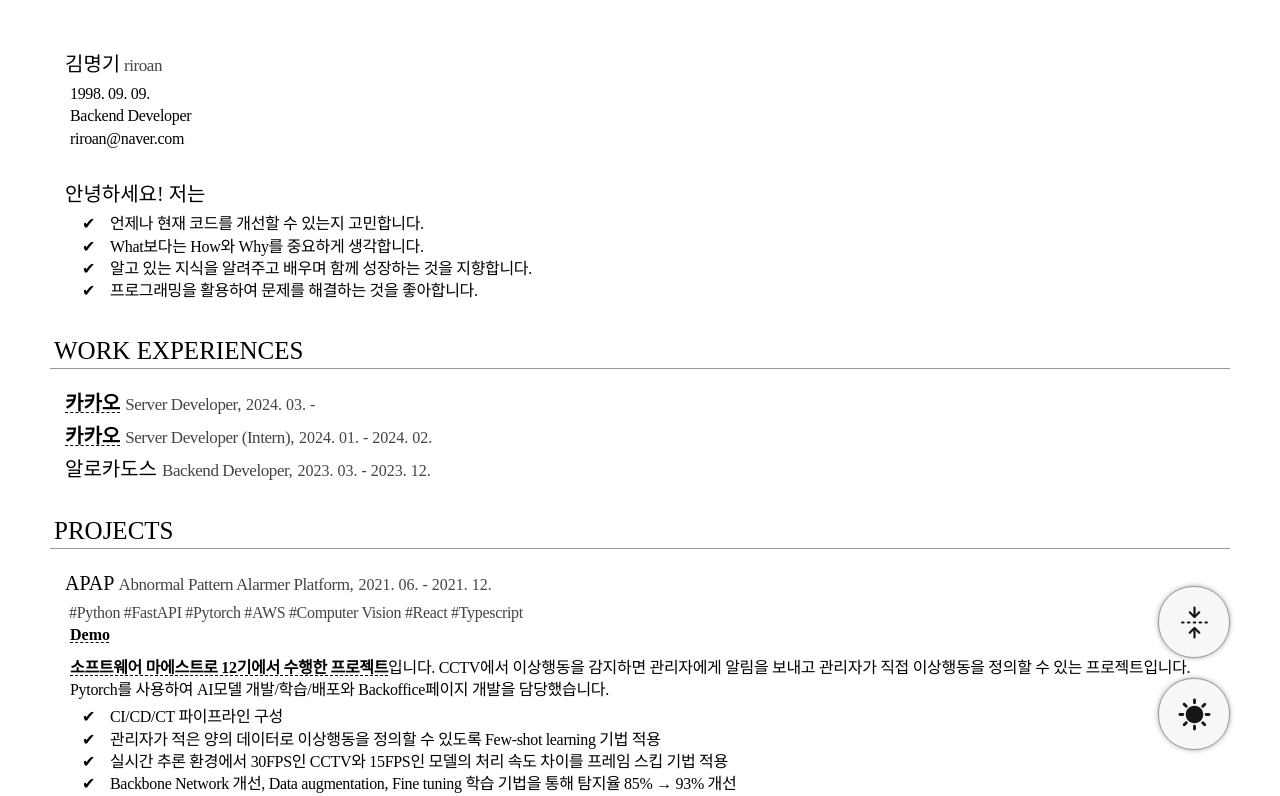
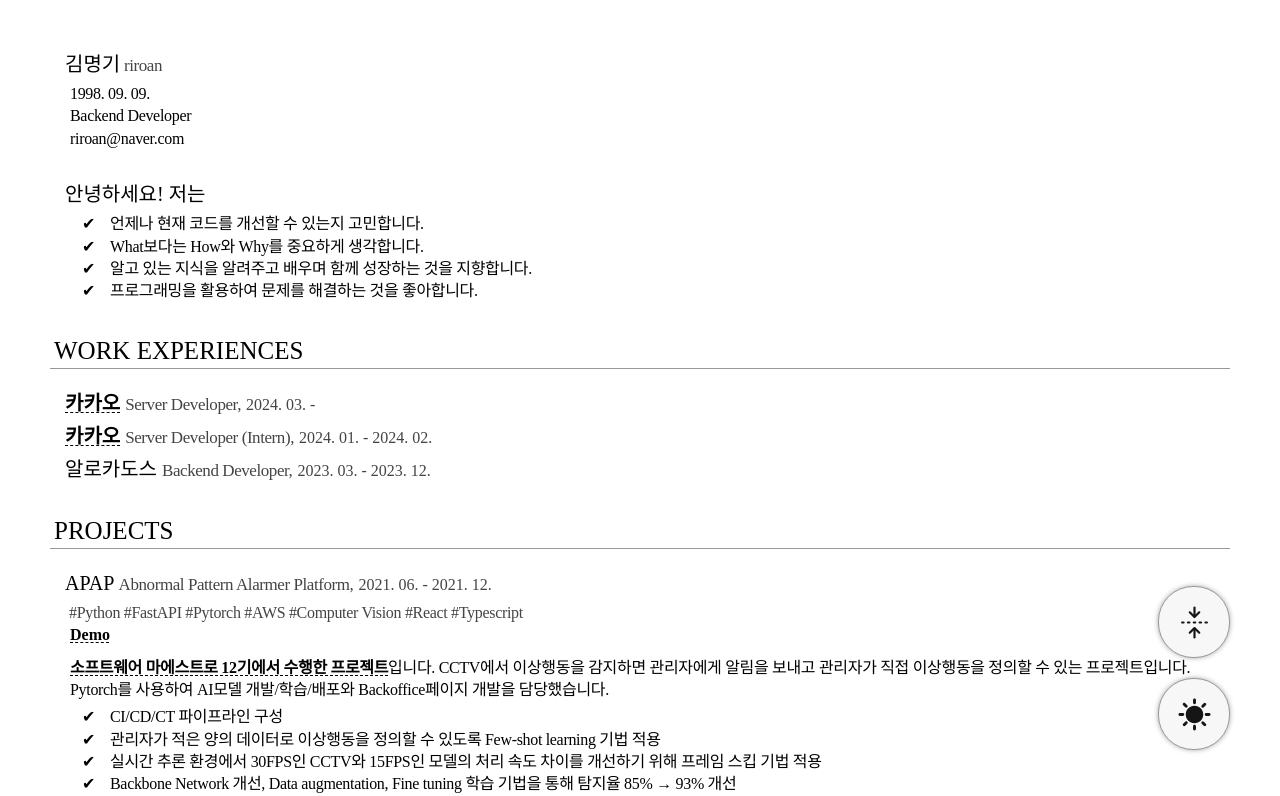
Before and after one commit to riroan/riroan.com, a React (Create React App) app in the folder riroan/: page / in a window 1280 px wide. Shown: the top 796 px of the page. Built offline with nearby package versions, Linux system fonts and the light colour scheme; a web font is replaced by a local one.

Commit message:
어색한 설명 수정

```diff
--- a/riroan/src/App.js
+++ b/riroan/src/App.js
@@ -76,7 +76,7 @@
 							관리자가 적은 양의 데이터로 이상행동을 정의할 수 있도록 Few-shot learning 기법 적용
 						</Item>
 						<Item display={detail} depth={1}>
-							실시간 추론 환경에서 30FPS인 CCTV와 15FPS인 모델의 처리 속도 차이를 프레임 스킵 기법 적용
+							실시간 추론 환경에서 30FPS인 CCTV와 15FPS인 모델의 처리 속도 차이를 개선하기 위해 프레임 스킵 기법 적용
 						</Item>
 						<Item depth={1}>Backbone Network 개선, Data augmentation, Fine tuning 학습 기법을 통해 탐지율 85% → 93% 개선</Item>
 						<Ul display={detail}>
```
